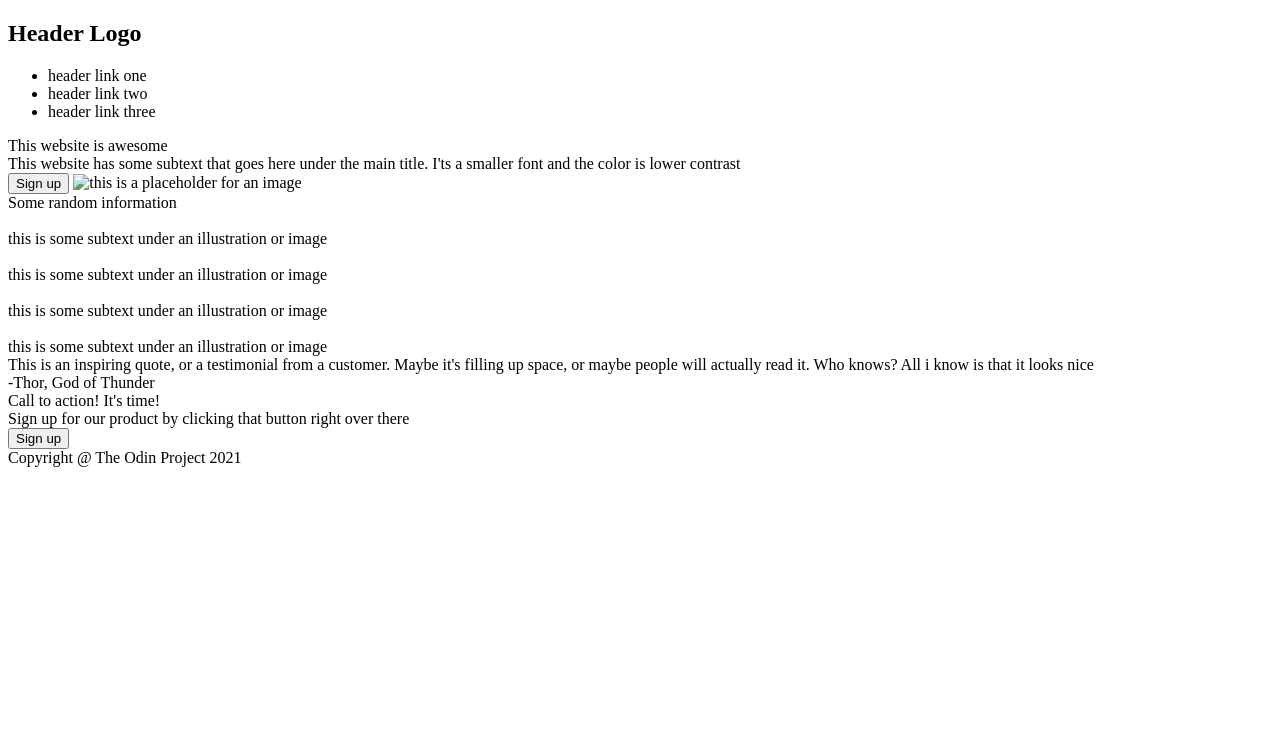
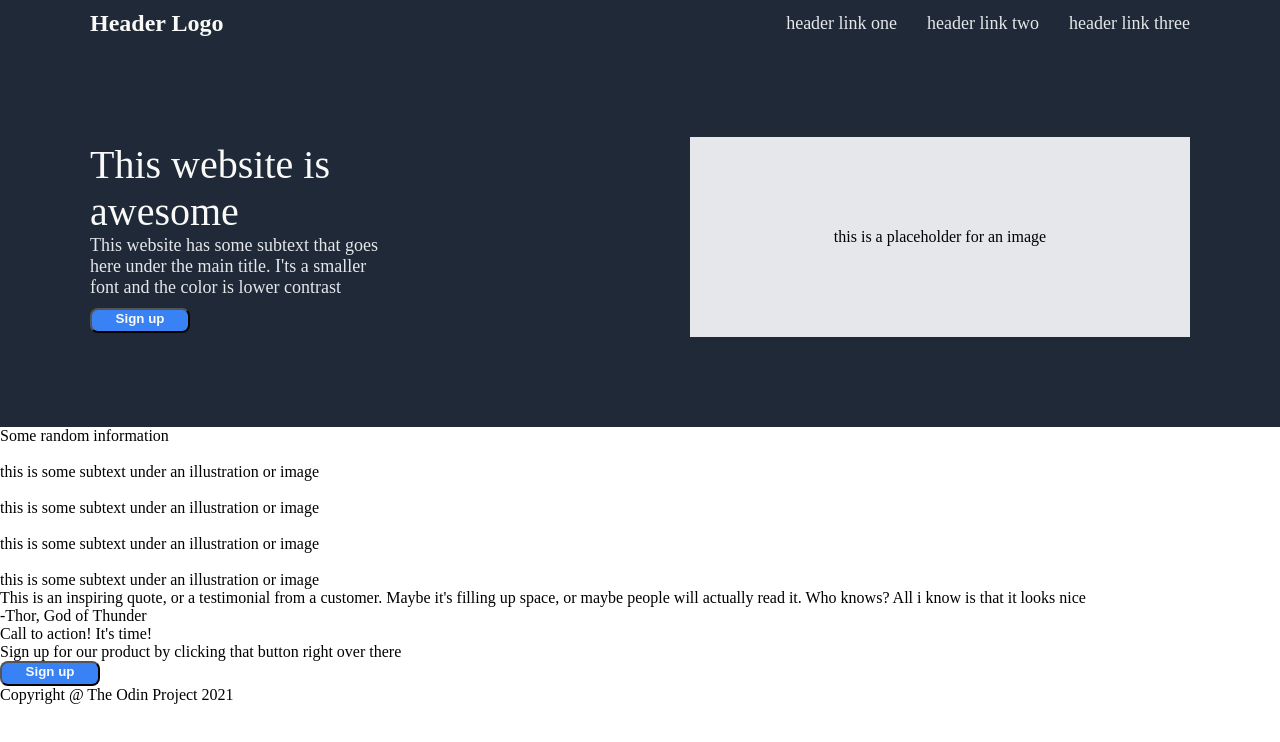
Before and after one commit to Ikem-coded-it/Landing-page, a plain HTML site: page index.html in a window 1280 px wide. Drawn offline with Linux system fonts and the light colour scheme.

Commit message:
Finished styling header section

```diff
--- a/index.html
+++ b/index.html
@@ -8,21 +8,22 @@
     <title>Landing Page</title>
 </head>
 <body>
-
     <div class="header">
-            <div classs="logo-links-container">
-                <h2 class="logo">Header Logo</h2>
+        <div class="header-content">
+            <div class="logo">Header Logo</div>
             <ul>
                 <li><a>header link one</a></li>
                 <li><a>header link two</a></li>
                 <li><a>header link three</a></li>
             </ul>
         </div>
-            <div>
-                <div>This website is awesome</div>
-                <div>This website has some subtext that goes here under the main title. I'ts a smaller font and the color is lower contrast</div>
+        <div class="header-content low">
+            <div class="header-content-item">
+                <div class="hero-main-text">This website is awesome</div>
+                <div class="hero-secondary-text">This website has some subtext that goes here under the main title. I'ts a smaller font and the color is lower contrast</div>
                 <button>Sign up</button>
-                <img alt="this is a placeholder for an image">
+            </div>
+            <div class="header-image">this is a placeholder for an image</div>
         </div>
     </div>
 
@@ -70,6 +71,5 @@
     <div>
         <div>Copyright @ The Odin Project 2021</div>
     </div>
-
 </body>
 </html>
--- a/style.css
+++ b/style.css
@@ -0,0 +1,88 @@
+body {
+    display: flex;
+    flex: 1 0 auto;
+    margin: 0;
+    padding: 0;
+    flex-direction: column;
+}
+
+.header {
+    display: flex;
+    flex-direction: column;
+    background-color: #1f2937;
+    padding: 0 80px;
+}
+
+.header-content {
+    display: flex;
+    justify-content: space-between;
+    flex-wrap: wrap;
+    padding: 10px;
+    align-items: center;
+    flex-shrink: 1;
+    margin-bottom: 80px;
+    gap: 30px;
+}
+
+.logo {
+    color: #f9faf8;
+    font-size: 24px;
+    font-weight: bold;
+}
+
+ul {
+    display: flex;
+    list-style: none;
+    padding: 0;
+    margin: 0;
+    justify-content: space-between;
+    gap: 30px;
+    min-width: 300px;
+    flex-shrink: 1;
+}
+
+a, .hero-secondary-text {
+    text-decoration: none;
+    color: #e5e7eb;
+    font-size: 18px;
+    margin-bottom: 10px;
+}
+
+.hero-main-text {
+    font-size: 40px;
+    font-weight: extra bold;
+    color: #f9faf8;
+}
+
+.header-content-item {
+    display: flex;
+    flex-direction: column;
+    max-width: 300px;
+    flex-shrink: 1;
+}
+
+button {
+    display: flex;
+    justify-content: center;
+    background-color: #3882f6;
+    width: 100px;
+    height: 25px;
+    color: #f9faf8;
+    font-weight: bold;
+    border-radius: 8px;
+}
+
+.header-image {
+    background-color: #e5e7eb;
+    display: flex;
+    justify-content: center;
+    align-items: center;
+    flex: 1;
+    height: 200px;
+    max-width: 500px;
+    min-width: 300px;
+}
+
+.low {
+    flex: 1 0 0;
+}
```
Lines whose indentation alone changed are shown as unchanged.
